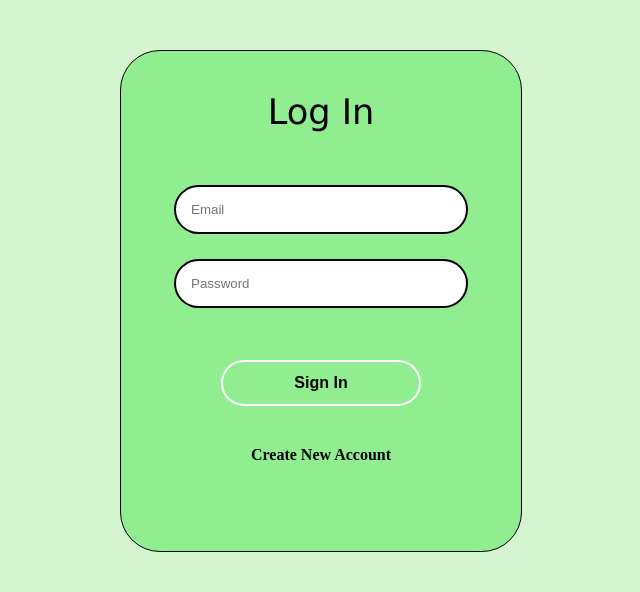
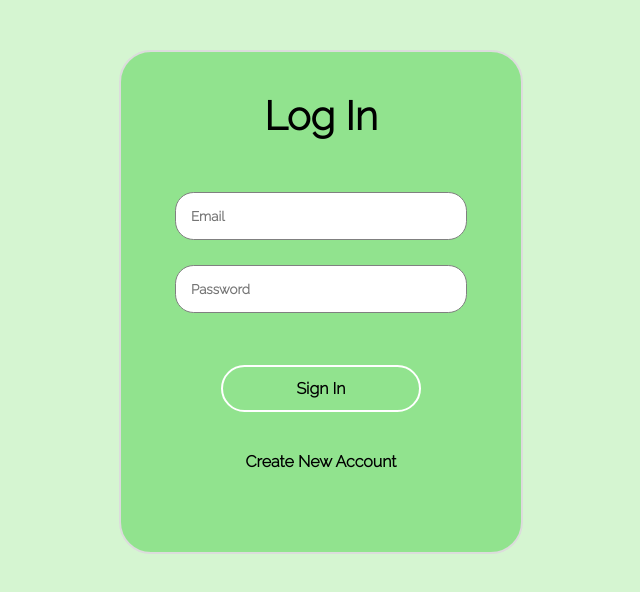
Before and after one commit to h-jaffery/flower_website, a plain HTML site: page login.html in a window 1280 px wide. Shown: the whole page, without its empty margins (319-959 px from the left). Drawn offline with Linux system fonts and the light colour scheme.

Commit message:
added fonts + few style changes

```diff
--- a/signup.css
+++ b/signup.css
@@ -1,7 +1,12 @@
-@import url('https://fonts.googleapis.com/css2?family=Raleway&display=swap');
+@import url('https://fonts.googleapis.com/css2?family=Raleway:wght@300&display=swap');
+
+:root {
+    font-family: 'Raleway', sans-serif;
+}
 
 body {
     background-color: #d5f5d1;
+
 }
 
 
@@ -10,17 +15,18 @@ body {
     flex-direction: column;
     width: 25em;
     height: 31.25em;
-    border: 1px solid black;
-    background-color: #90ee90;
+    border: 2px solid gainsboro;
+    background-color: #91e38e;
     align-items: center;
     margin: auto;
     margin-top: 3.125em;
-    border-radius: 2.5em;
+    border-radius: 2em;
+
 }
 
 .login h1{
-    font-size: 2.2rem;
-    font-family: Verdana, Geneva, Tahoma, sans-serif;
+    font-size: 2.5rem;
+    font-weight: bold;
     margin: 40px;
 }
 
@@ -28,8 +34,15 @@ body {
     padding: 1.125em;
     margin: 0.9375em;
     width: 65%;
-    border: 2px solid;
-    border-radius: 2.5em;
+    border: 1px solid grey;
+    border-radius: 1.4em;
+    font-family: 'Raleway', sans-serif;
+    font-weight: bold;
+    outline: none;
+}
+
+.textbox:hover {
+    background-color: whitesmoke;
 }
 
 #submit {
@@ -38,16 +51,17 @@ body {
     margin: 2.5em;
     font-size: 1rem;
     font-weight: bolder;
-    background-color: #90ee90;
+    background-color: #91e38e;
     color: black;
     border: 2px solid white;
-    border-radius: 2.5em;
+    border-radius: 1.5em;
+    font-family: 'Raleway', sans-serif;
 
 }
 
 #submit:hover {
     background-color: #3d683c;
-    color: #90ee90;
+    color: #91e38e;
 
 }
 
```
